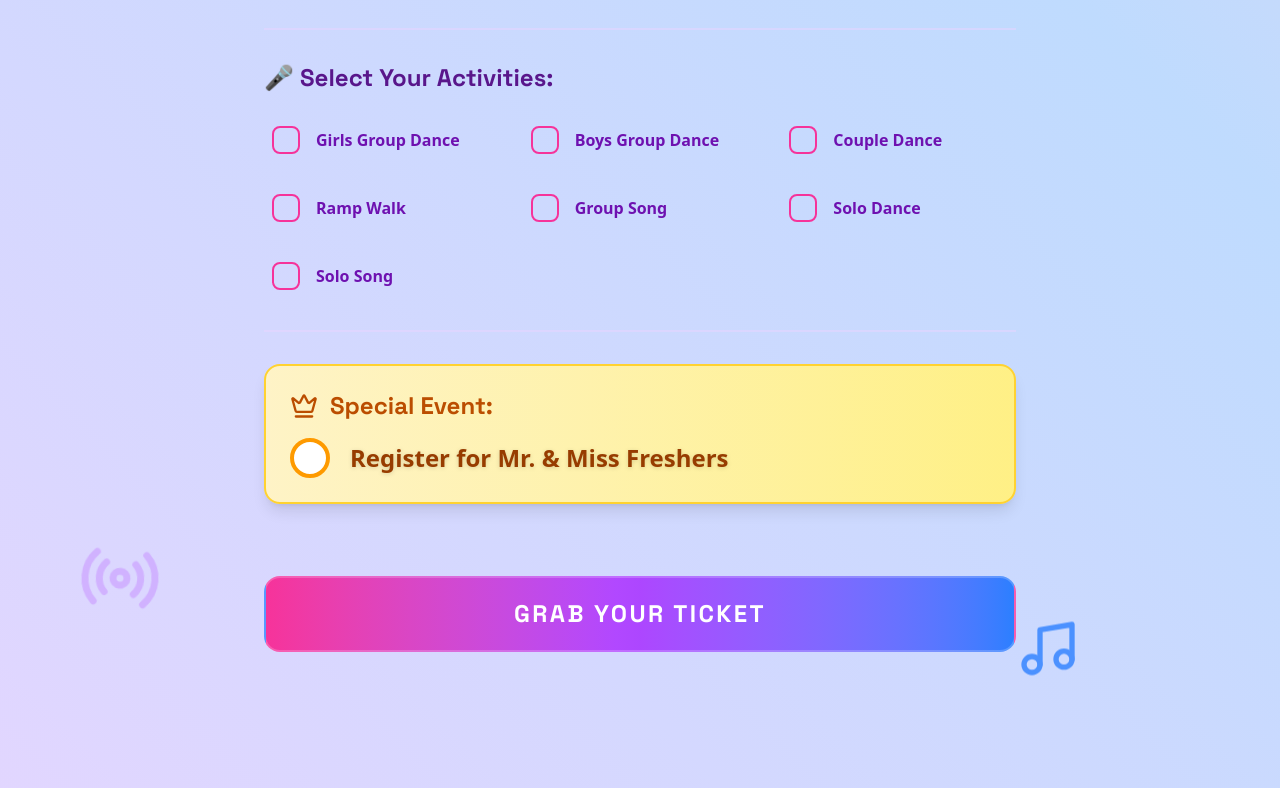
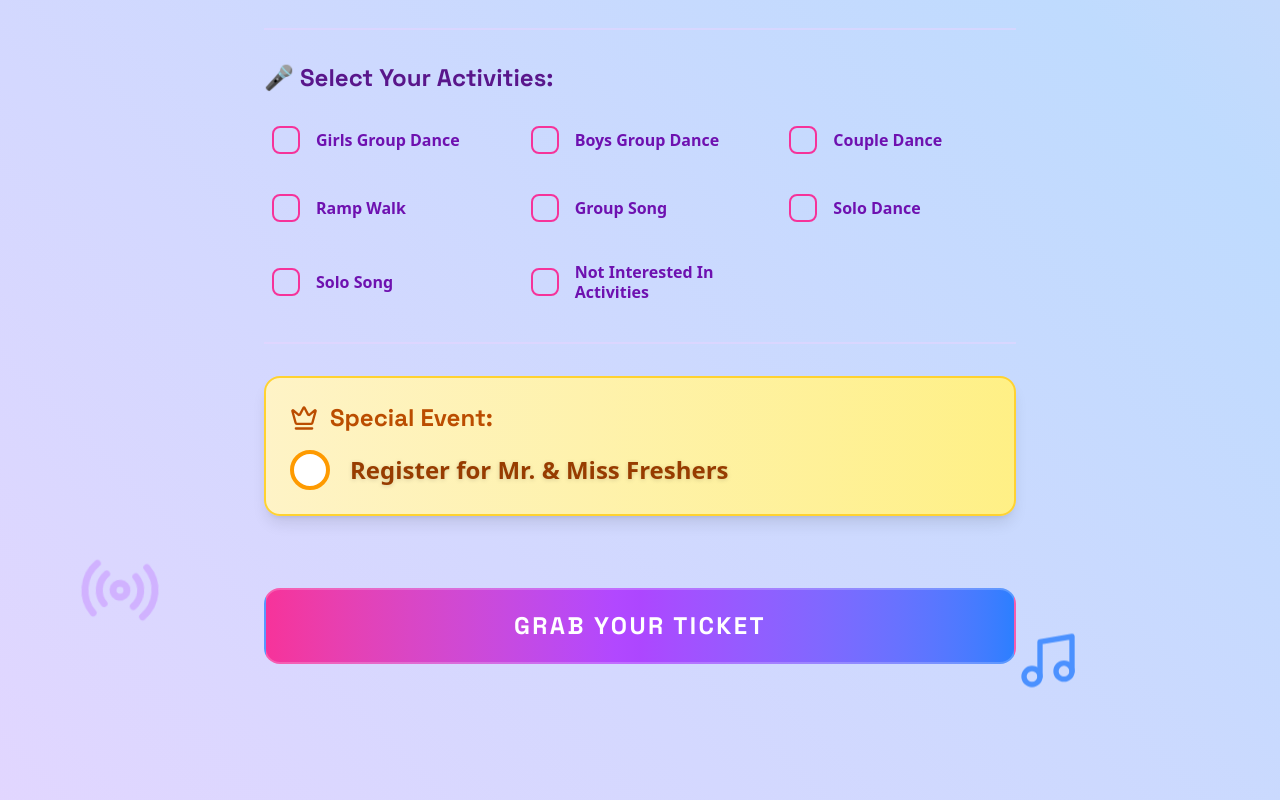
Before and after one commit to lakshya1304/Shubharambh-2.0, a Next.js app: page / in a window 1280 px wide. Shown: the part 957-1757 px from the top of the page. Built offline with nearby package versions, Linux system fonts and the light colour scheme.

Commit message:
Added none

```diff
--- a/src/app/page.tsx
+++ b/src/app/page.tsx
@@ -126,6 +126,7 @@ function RegistrationForm() {
     "group song",
     "solo dance",
     "solo song",
+    "Not interested in activities",
   ];
 
   const handleCheckboxChange = (activity: string) => {
```
